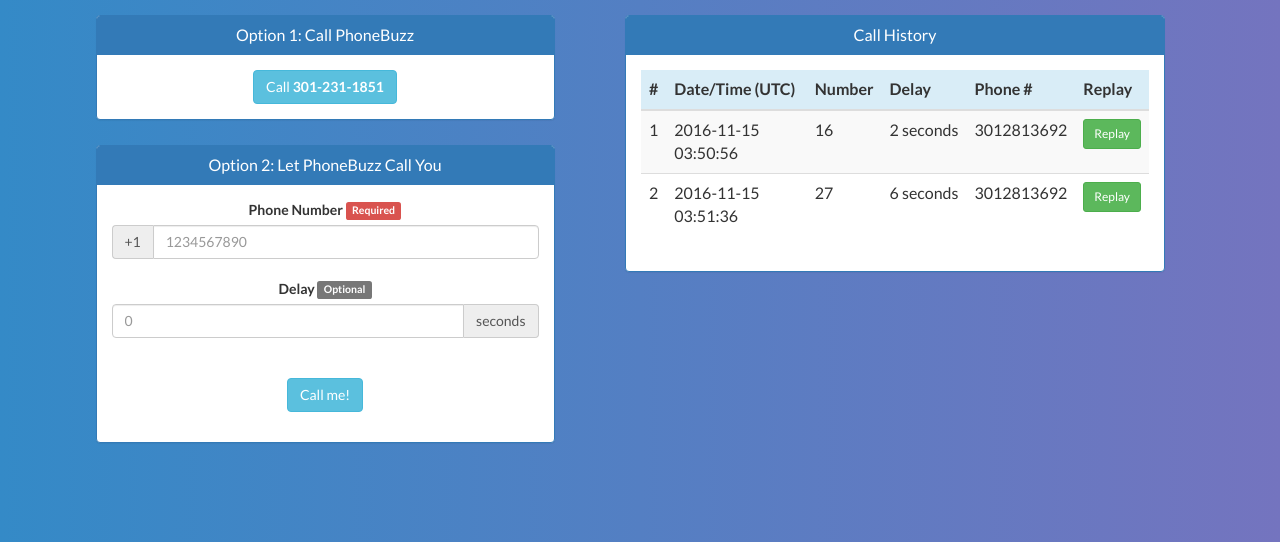
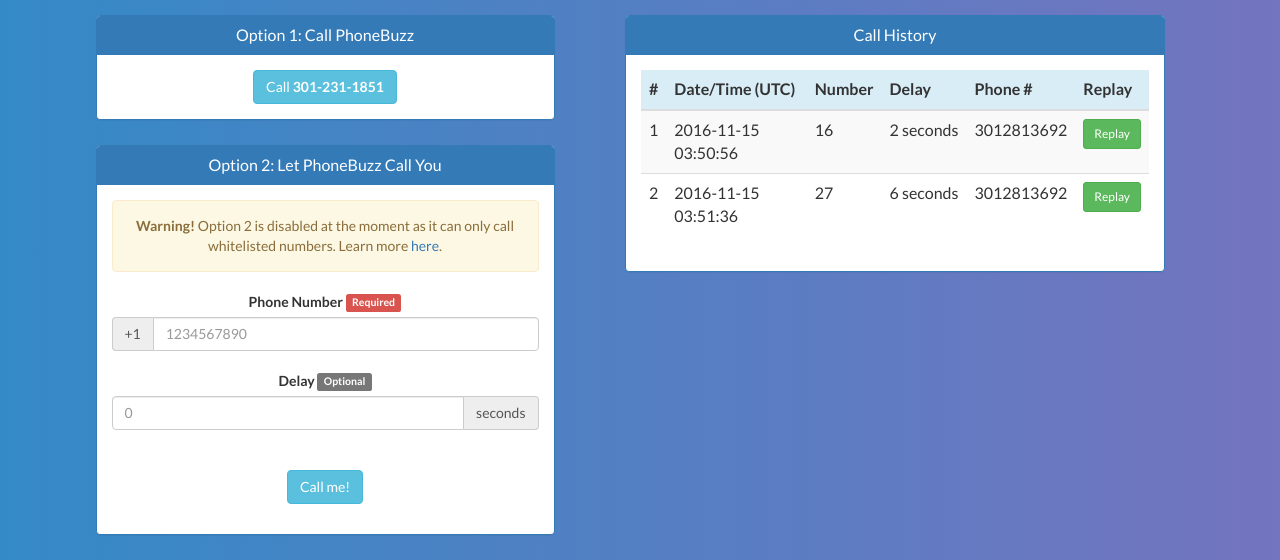
Before and after one commit to rachitag22/phonebuzz, a Flask app: page / in a window 1280 px wide. Shown: the part 258-818 px from the top of the page. Run offline with Flask 2, Linux system fonts and the light colour scheme; data comes from the database, SQL or seed files in the repository; some libraries are stand-ins or nearby versions.

Commit message:
Disabling option 2

```diff
--- a/templates/index.html
+++ b/templates/index.html
@@ -35,6 +35,9 @@
 							</div>
 							<div class="panel-body">
 								<form id="outbound-form" name="outbound-form">
+									<div class="alert alert-warning">
+									  <strong>Warning!</strong> Option 2 is disabled at the moment as it can only call whitelisted numbers. Learn more <a href="https://support.twilio.com/hc/en-us/articles/223136107-How-does-Twilio-s-Free-Trial-work">here</a>.
+									</div>
 									<div id="success-alert" class="alert alert-success">
 									  <strong>Awesome!</strong> Expect a call soon! Enjoy playing PhoneBuzz :-)
 									</div>
```
